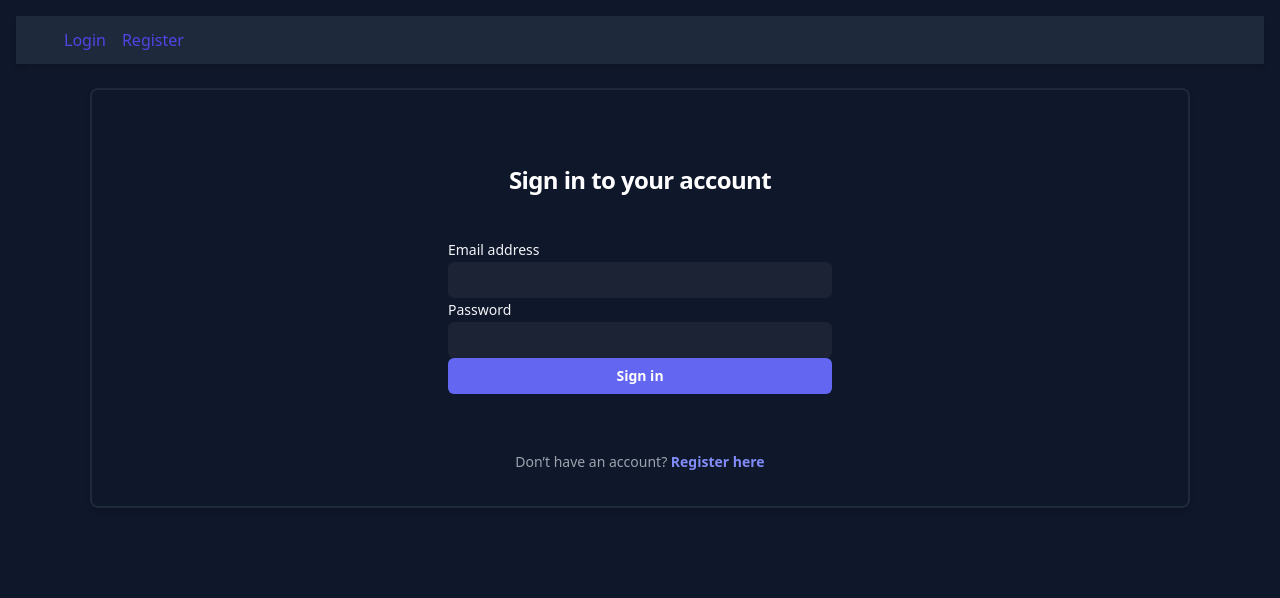
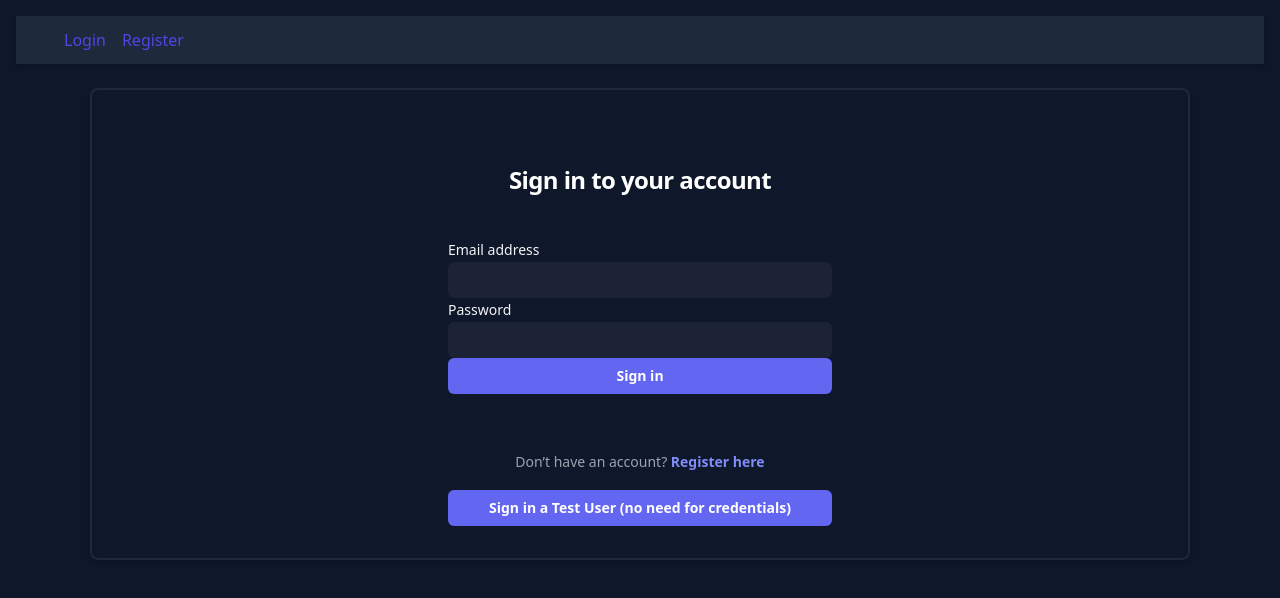
Before and after one commit to Shockrates/BootCampProject, a React (Vite) app in the folder client/: page /login in a window 1280 px wide. Shown: the top 598 px of the page. Built offline with nearby package versions, Linux system fonts and the light colour scheme.

Commit message:
Minor changes to login page & functionality

```diff
--- a/client/src/components/Auth/Login.jsx
+++ b/client/src/components/Auth/Login.jsx
@@ -1,7 +1,7 @@
 import React from 'react'
-import { useState} from 'react';
+import { useState } from 'react';
 import useAuth from './AuthProvider';
-import {  Link} from 'react-router-dom';
+import { Link } from 'react-router-dom';
 import { loginRequest } from '../../utils/api'
 
 
@@ -18,7 +18,7 @@ const Login = () => {
     const [credentials, setCredentials] = useState({ email: "", password: "" });
     const [error, setError] = useState("");
 
-    const { login} = useAuth();
+    const { login } = useAuth();
 
     const handleLogin = async (e) => {
         e.preventDefault();
@@ -107,7 +107,24 @@ const Login = () => {
                         Register here
                     </Link>
                 </p>
+
+                {/**LOGS A TEST USER FOR TESTING PURPOSE */}
+                <form action=""
+                    onSubmit={() => {
+                        login({
+                            username: "Test User",
+                            email: "tester@test.com",
+                            age: "30"
+                        });
+                    }}
+                    className="space-y-6"
+                >
+                    <div className="">
+                        <button type="submit" className='login-btn'>Sign in a Test User (no need for credentials)</button>
+                    </div>
+                </form>
             </div>
+
 
         </div>
     )
--- a/client/src/components/Dashboard/MoviesTable.jsx
+++ b/client/src/components/Dashboard/MoviesTable.jsx
@@ -33,7 +33,7 @@ export default function MoviesTable() {
                 const movies = await fetchTopMovies(37, 0);
                 if (!mounted) return;
                 setMovies(movies);
-                setMessage("Showing Data from Json Server");
+                setMessage("Showing Data from Backend Server");
             } catch (error) {
                 console.log("Error:", error);
                 if (!mounted) return;
--- a/client/src/utils/api.js
+++ b/client/src/utils/api.js
@@ -29,12 +29,12 @@ export const loginRequest = async (email, password) => {
         headers: {
           'Content-Type': 'application/json'
         },
-          body: JSON.stringify({email, password})
+        body: JSON.stringify({ email, password })
       })
 
-        const { message, user, token } = await res.json();
+    const { message, user, error } = await res.json();
     // if a match exists, return the first match
-        console.log(message);
+    console.log(message, ": ", error);
     return user ? user : null;
   } catch (error) {
     console.log("Error:", error);
```
Also changed, not shown: 1 other file (tests, documents, lock files or other folders). Lines whose indentation alone changed are shown as unchanged.
